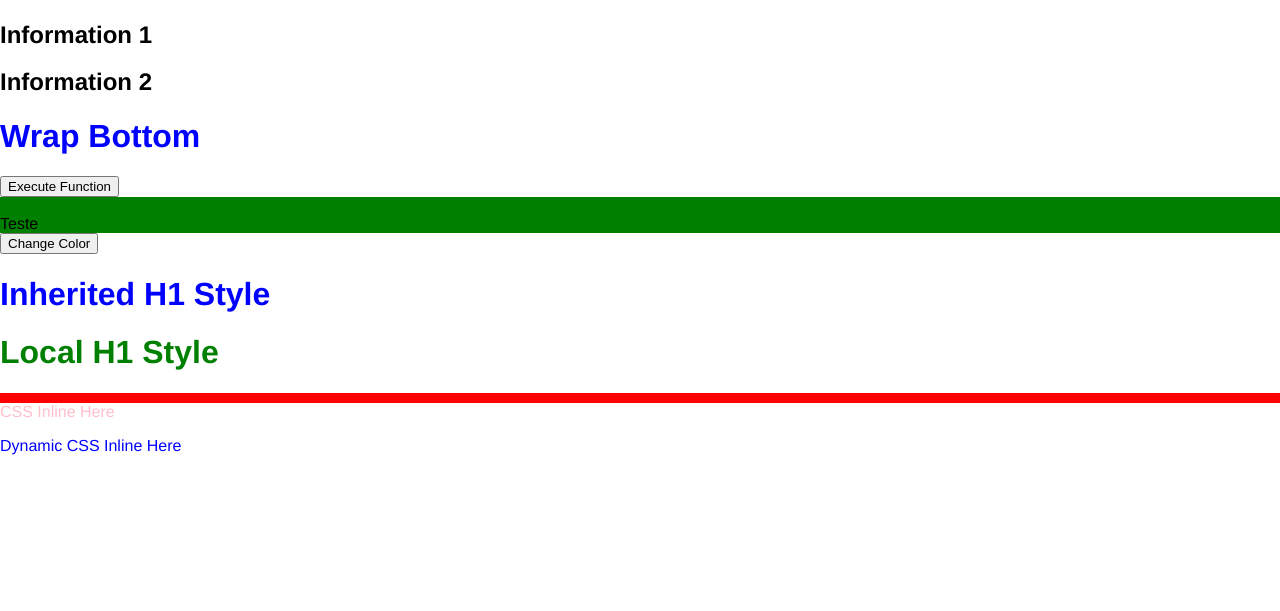
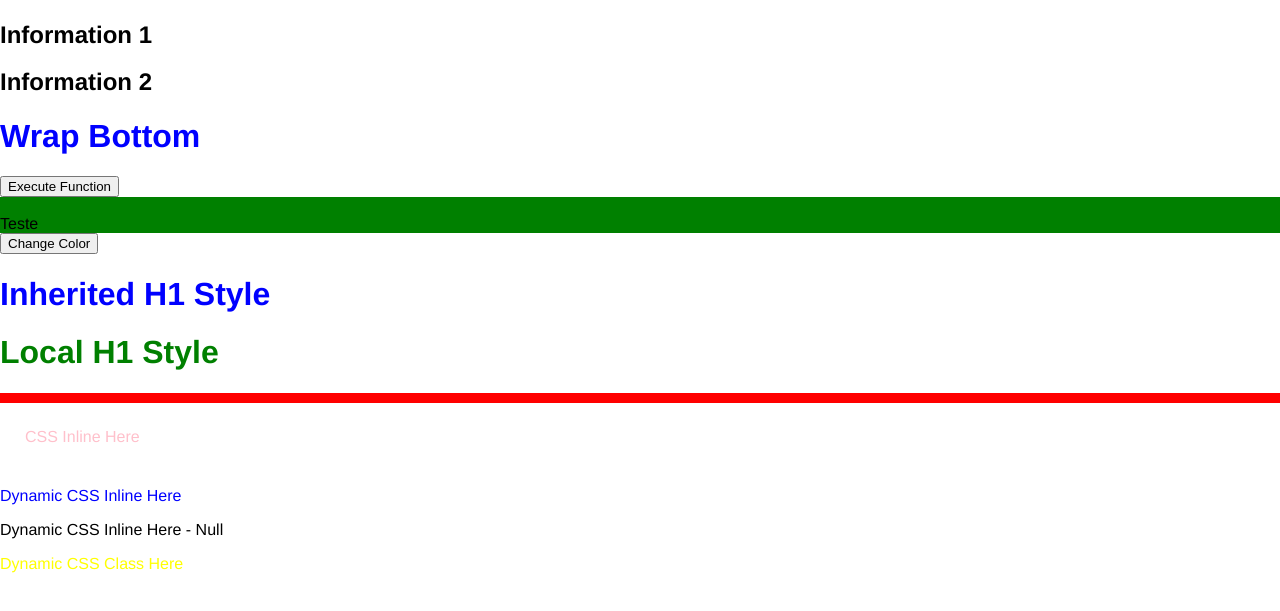
Before and after one commit to rafaelsslemes/basics_react, a React (Create React App) app: page / in a window 1280 px wide. Shown: the part 2094-2705 px from the top of the page. Built offline with nearby package versions, Linux system fonts and the light colour scheme.

Commit message:
Condictional CSS Classes

```diff
--- a/src/components/CSSInComponent.css
+++ b/src/components/CSSInComponent.css
@@ -7,3 +7,11 @@
 .comp-header {
     color: green;
 }
+
+.red-title {
+    color: red;
+}
+
+.yellow-title {
+    color: yellow;
+}
--- a/src/components/CSSInComponent.js
+++ b/src/components/CSSInComponent.js
@@ -4,16 +4,25 @@ import "./CSSInComponent.css";
 const CSSInComponent = () => {
 
 const n = 12;
+const name = 'Peter';
+const alert = false;
 
   return (
     <div>
         <h1> Inherited H1 Style</h1>
         <h1 className='comp-header'> Local H1 Style</h1>
-        <p style={{color:'pink', padding: '25px,', borderTop:'10px solid red',}}>
+        <p style={{color:'pink', padding: '25px', borderTop:'10px solid red',}}>
             CSS Inline Here
         </p>
         <p style={n < 10 ? {color:'purple'} : {color:'blue'}}>
         Dynamic CSS Inline Here
+        </p>
+        <p style={name === 'John' ? {color:'purple', padding: '10px'} : null}>
+        Dynamic CSS Inline Here - Null
+        </p>
+
+        <p className={alert ? 'red-title' : 'yellow-title'}>
+        Dynamic CSS Class Here
         </p>
     </div>
   )
```
